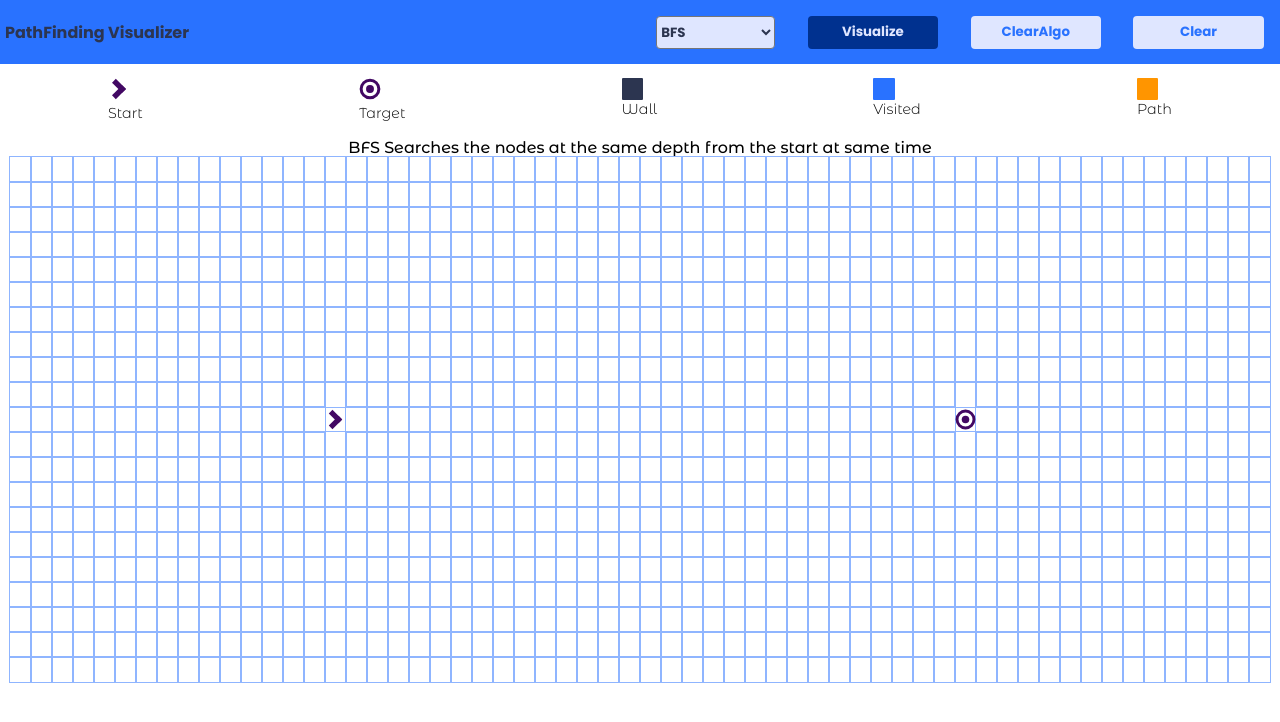
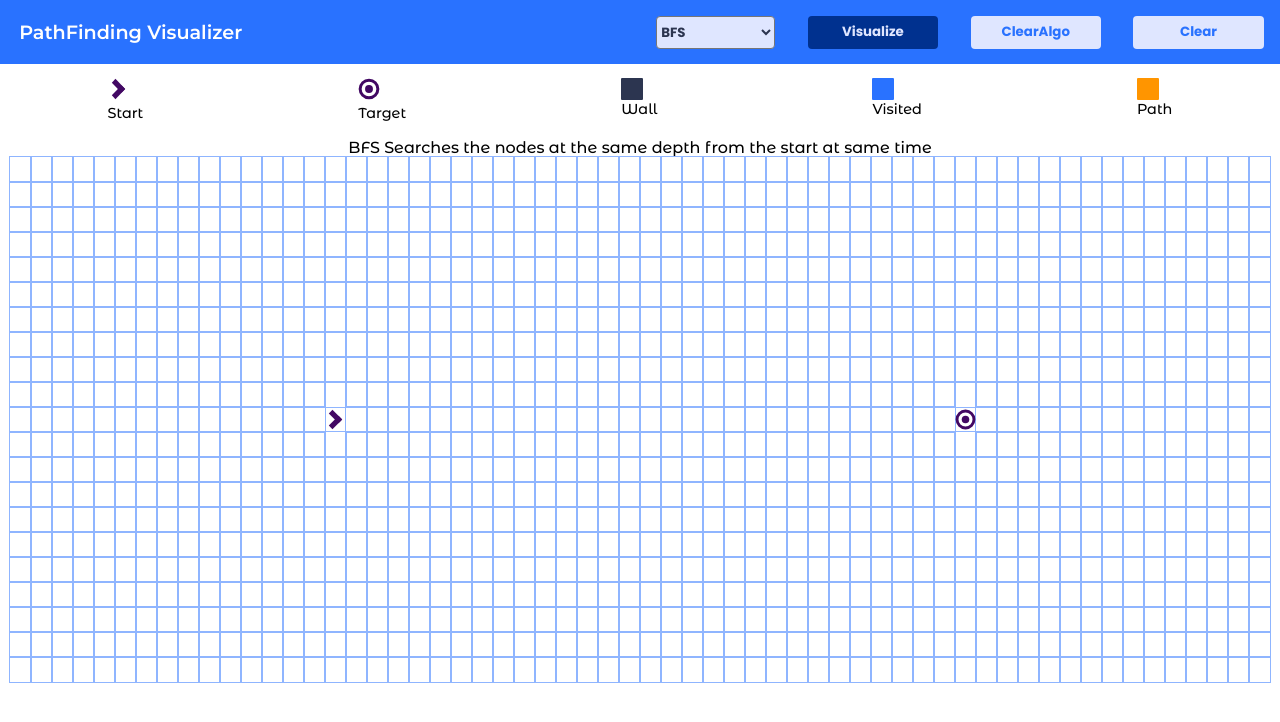
Before and after one commit to iparitosh-singh/PathFinding_Clement, a React (Create React App) app: page / in a window 1280 px wide. Shown: the top 722 px of the page. Built offline with nearby package versions, Linux system fonts and the light colour scheme.

Commit message:
Hot Fixes

```diff
--- a/src/components/Legend/Legends.scss
+++ b/src/components/Legend/Legends.scss
@@ -10,7 +10,7 @@
     align-items: flex-end;
     font-family: 'Montserrat Alternates';
     font-size: 0.9em;
-    font-weight: 300;
+    font-weight: 400;
     .legend {
         height: 3em;
         :nth-child(1){
--- a/src/components/Navbar/Navbar.scss
+++ b/src/components/Navbar/Navbar.scss
@@ -7,9 +7,11 @@
     align-items: center;
     .heading {
         display: block;
-        font-family: 'Poppins', sans-serif;
-        color: $wall;
-        padding: 5px;
+        font-family: 'Montserrat', sans-serif;
+        font-size: 1.2em;
+        font-weight: 800;
+        color: white;
+        padding: 1em;
     }
 
     .items {
```
Also changed, not shown: src/components/animations.ts (line endings or trailing spaces).
